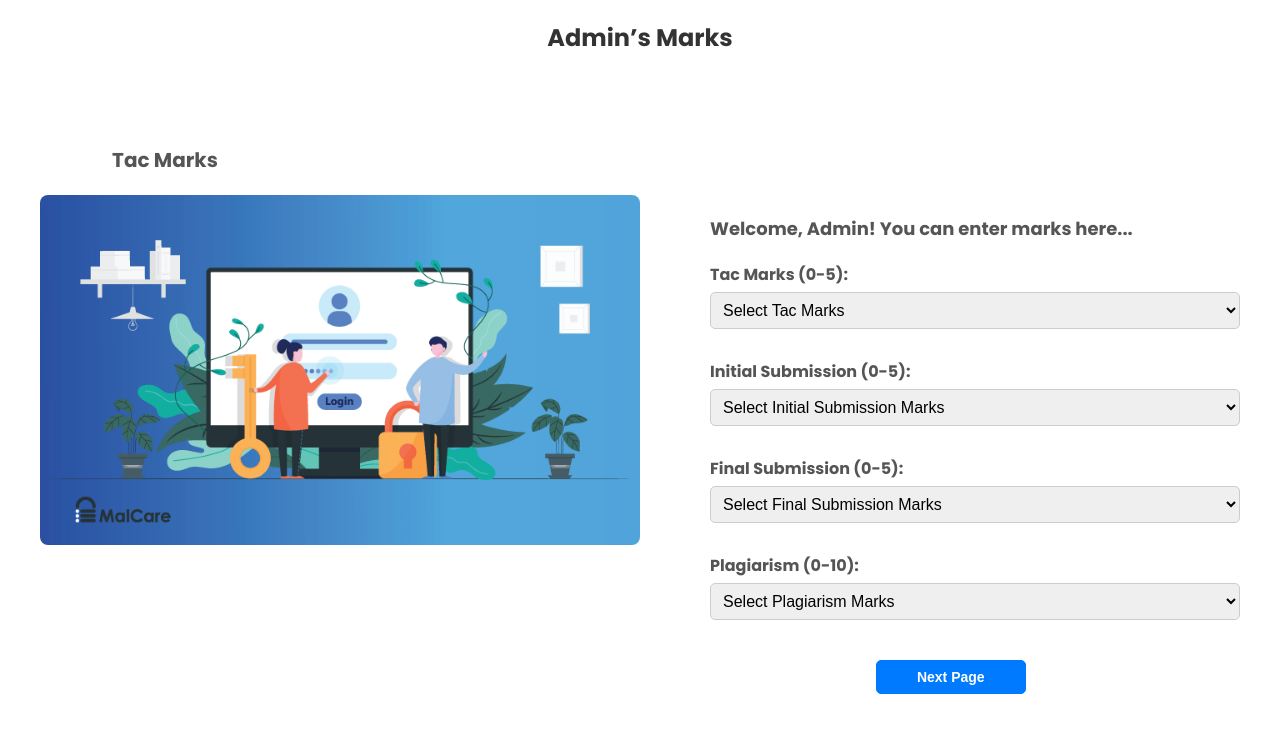
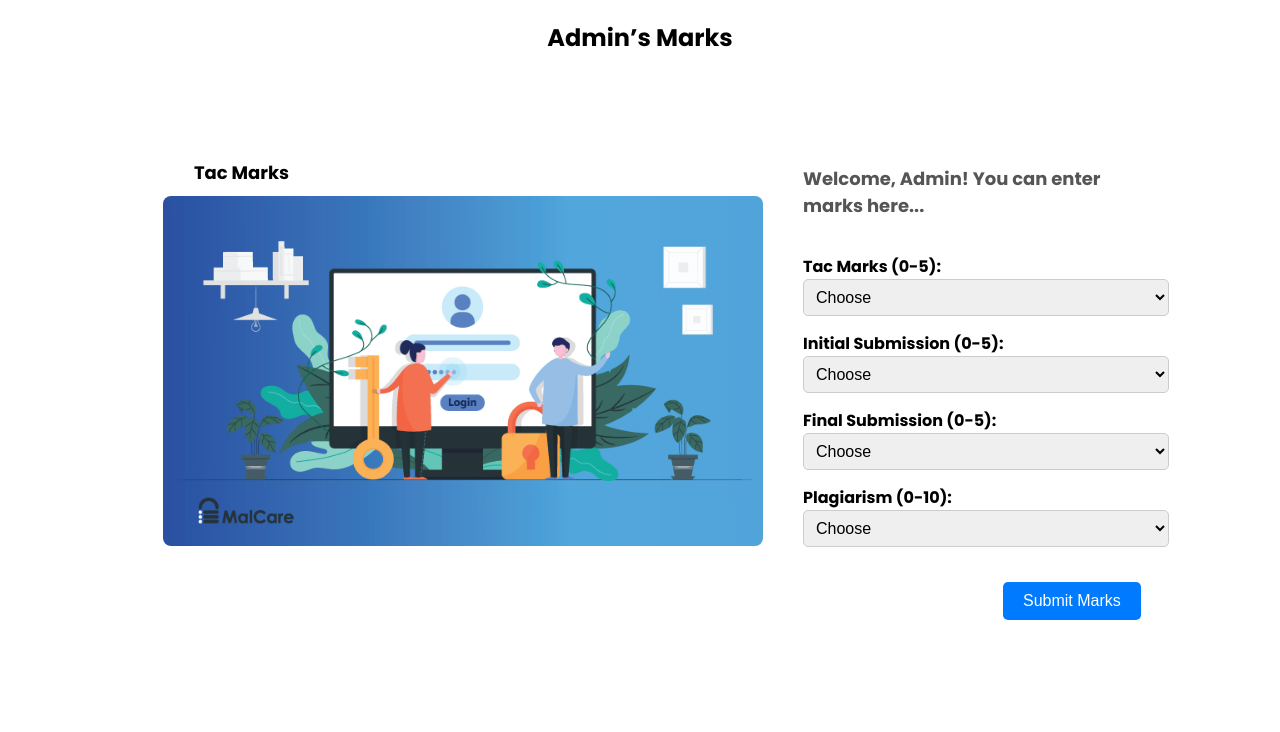
Before and after one commit to Sarans04/Bit, a React (Vite) app in the folder Rp_Calculator/: page /admin2 in a window 1280 px wide. Shown: the top 732 px of the page. Built offline with nearby package versions, Linux system fonts and the light colour scheme.

Commit message:
Completed 2nd Admin Page

```diff
--- a/Rp_Calculator/src/components/AdminPage2.css
+++ /dev/null
@@ -1,49 +0,0 @@
-.form-section {
-    display: flex;
-    flex-direction: column;
-    align-items: flex-start;
-    justify-content: flex-start; /* Ensures everything aligns to the top */
-    margin: 0; /* Remove unnecessary margins */
-    padding: 0; /* Remove extra padding */
-    gap: 15px; /* Space between elements */
-    position: relative; /* Ensure proper positioning */
-    top: -20px; /* Move everything upwards */
-}
-
-.welcome-container {
-    margin-bottom: 10px; /* Adjust spacing below welcome text */
-}
-
-.welcome-text {
-    font-size: 18px;
-    font-weight: bold;
-    color: #555;
-    margin: 0; /* Remove extra spacing */
-}
-
-.user-form {
-    display: flex;
-    flex-direction: column;
-    gap: 10px; /* Reduced gap between form elements */
-}
-
-.user-form label {
-    font-weight: bold;
-    font-size: 16px;
-}
-
-.user-form select {
-    padding: 10px;
-    border-radius: 5px;
-    border: 1px solid #ccc;
-    font-size: 14px;
-}
-
-.button-div-submit {
-    margin-top: 15px; /* Space between the last dropdown and the button */
-}
-
-.error-message {
-    color: red;
-    font-size: 14px;
-}
--- a/Rp_Calculator/src/components/AdminPage2.jsx
+++ b/Rp_Calculator/src/components/AdminPage2.jsx
@@ -1,5 +1,5 @@
 import React, { useState } from 'react';
-import './AdminPage.css'; // Import the CSS file
+import styles from './AdminPage2.module.css'; // Import the CSS Module
 import adminImage from '../assets/admin.png'; // Corrected path
 import { useNavigate } from 'react-router-dom';
 
@@ -11,6 +11,7 @@ const AdminPage2 = () => {
         plagiarism: ''
     });
     const [error, setError] = useState('');
+    const [submitted, setSubmitted] = useState(false);
     const navigate = useNavigate();
 
     const handleSubmit = (e) => {
@@ -20,7 +21,10 @@ const AdminPage2 = () => {
             return;
         }
         setError('');
-        navigate('/admin2'); // Navigate to the next page
+        setSubmitted(true); // Show the submission message
+        setTimeout(() => {
+            navigate('/admin'); // Navigate to the admin page after a delay
+        }, 2000); // Navigate to the next page
     };
 
     const handleInputChange = (e) => {
@@ -29,17 +33,17 @@ const AdminPage2 = () => {
     };
 
     return (
-        <div className="user-page">
-            <h2 className="user-header">Admin’s Marks</h2>
-            <div className="user-content">
-                <div className="image-section">
-                    <h3 className="image-title">Tac Marks</h3>
-                    <img src={adminImage} alt="Admin" className="user-image" />
+        <div className={styles.userPage}>
+            <h2 className={styles.userHeader}>Admin’s Marks</h2>
+            <div className={styles.userContent}>
+                <div className={styles.imageSection}>
+                    <h3 className={styles.imageTitle}>Tac Marks</h3>
+                    <img src={adminImage} alt="Admin" className={styles.userImage} />
                 </div>
-                <div className="form-section">
-                    <p className="welcome-text">Welcome, Admin! You can enter marks here...</p>
+                <div className={styles.formSection}>
+                    <p className={styles.welcome1Text}>Welcome, Admin! You can enter marks here...</p>
 
-                    <form className="user-form" onSubmit={handleSubmit}>
+                    <form className={styles.userForm} onSubmit={handleSubmit}>
                         <div>
                             <label htmlFor="tacMarks">Tac Marks (0-5): </label>
                             <select
@@ -49,7 +53,7 @@ const AdminPage2 = () => {
                                 onChange={handleInputChange}
                             >
                                 <option value="" disabled>
-                                    Select Tac Marks
+                                    Choose
                                 </option>
                                 {[0, 1, 2, 3, 4, 5].map((mark) => (
                                     <option key={mark} value={mark}>
@@ -68,7 +72,7 @@ const AdminPage2 = () => {
                                 onChange={handleInputChange}
                             >
                                 <option value="" disabled>
-                                    Select Initial Submission Marks
+                                    Choose
                                 </option>
                                 {[0, 1, 2, 3, 4, 5].map((mark) => (
                                     <option key={mark} value={mark}>
@@ -87,7 +91,7 @@ const AdminPage2 = () => {
                                 onChange={handleInputChange}
                             >
                                 <option value="" disabled>
-                                    Select Final Submission Marks
+                                Choose
                                 </option>
                                 {[0, 1, 2, 3, 4, 5].map((mark) => (
                                     <option key={mark} value={mark}>
@@ -106,7 +110,7 @@ const AdminPage2 = () => {
                                 onChange={handleInputChange}
                             >
                                 <option value="" disabled>
-                                    Select Plagiarism Marks
+                                Choose
                                 </option>
                                 {[0, 1, 2, 3, 4, 5, 6, 7, 8, 9, 10].map((mark) => (
                                     <option key={mark} value={mark}>
@@ -116,10 +120,10 @@ const AdminPage2 = () => {
                             </select>
                         </div>
 
-                        {error && <p className="error-message">{error}</p>}
-
-                        <div className="button-div-submit">
-                            <button type="submit">Next Page</button>
+                        {error && <p className={styles.errorMessage}>{error}</p>}
+                        {submitted && <p className="success-message">Marks Submitted!</p>}
+                        <div className={styles.buttonDivSubmit}>
+                            <button type="submit">Submit Marks</button>
                         </div>
                     </form>
                 </div>
--- /dev/null
+++ b/Rp_Calculator/src/components/AdminPage2.module.css
@@ -0,0 +1,116 @@
+.userPage {
+    display: flex;
+    flex-direction: column;
+    align-items: center;
+    padding: 20px;
+}
+
+.userHeader {
+    font-size: 24px;
+    font-weight: bold;
+    margin-bottom: 30px;
+}
+
+.userContent {
+    display: flex;
+    gap: 40px; /* Space between the image and form */
+    justify-content: flex-start;
+    align-items: flex-start;
+    width: 100%;
+}
+
+.imageSection {
+    flex: 1;
+    text-align: center;
+    padding-right: 0px;
+}
+
+.imageTitle {
+    font-size: 18px;
+    margin-bottom: 10px;
+    padding-right: 300px;
+    padding-top: 74px;
+}
+
+.userImage {
+    width: 600px;
+    height: auto;
+    border-radius: 8px;
+    margin-left: 143px;
+}
+
+.formSection {
+    flex: 2;
+    display: flex;
+    flex-direction: column;
+    gap: 15px; /* Increase gap between elements */
+    margin-top: 100px;
+    align-items: flex-start; /* Left-align the form content */
+}
+
+.welcome1Text {
+    font-size: 18px;
+    font-weight: bold;
+    color: #555;
+    margin-bottom: 20px;
+    margin-top: -20px;
+    margin-right: 100px; /* Space below welcome text */
+}
+
+.userForm {
+    display: flex;
+    flex-direction: column;
+    gap: 15px; /* Increased gap between form elements for better spacing */
+    width: 100%; /* Ensures the form takes up the full width */
+}
+
+.userForm label {
+    font-weight: bold;
+    font-size: 16px;
+}
+
+.userForm select {
+    width: 80%;
+    padding: 8px;
+    font-size: 16px;
+    border: 1px solid #ccc;
+    border-radius: 5px; /* Ensure full width dropdowns */
+}
+
+.buttonDivSubmit {
+    margin-top: 20px;
+    width: 100%; /* Ensures full-width container for the button */
+    text-align: left; /* Align the button to the left */
+}
+
+.buttonDivSubmit button {
+    padding: 10px 20px;
+    font-size: 16px;
+    border: none;
+    border-radius: 5px;
+    background-color: #007bff;
+    color: white;
+    cursor: pointer;
+    width: auto;
+    margin-left: 200px; /* Remove full width from button */
+}
+
+.buttonDivSubmit button:hover {
+    background-color: #0056b3;
+}
+
+.success-message {
+    color: green;
+    font-size: 16px;
+    font-weight: bold;
+    margin-top: 10px;
+    text-align: center;
+}
+
+
+.errorMessage {
+    color: red;
+    font-size: 14px;
+    margin-top: 10px;
+    text-align: center;
+}
```
